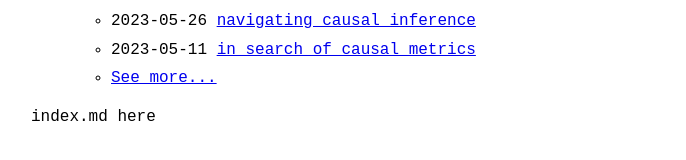
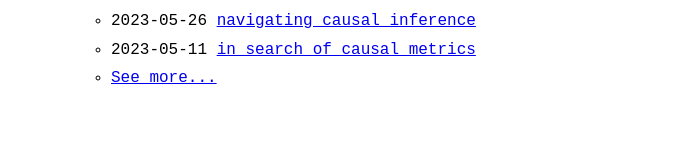
Before and after one commit to dsleo/dsleo.github.io, a Jekyll site: the page built from index.md, in a window 1280 px wide. Shown: the part 353-513 px from the top of the page, without its empty margins (289-975 px from the left). Built offline with Jekyll 4.4.1, drawn with Linux system fonts in a browser that asks for light colours.

```diff
--- a/Gemfile
+++ b/Gemfile
@@ -18,6 +18,7 @@ gem "github-pages", "~> 228", group: :jekyll_plugins
 # If you have any plugins, put them here!
 # group :jekyll_plugins do
   gem "jekyll-feed", "~> 0.15.1"
+  gem 'jekyll-sitemap'
 # end
 
 # Windows and JRuby does not include zoneinfo files, so bundle the tzinfo-data gem
--- a/_config.yml
+++ b/_config.yml
@@ -23,11 +23,12 @@ author: Léo Dreyfus-Schmidt
 email: your-email@example.com
 twitter_username: dsleo
 github_username:  dsleo
-url: "" # the base hostname & protocol for your site, e.g. http://example.com
+url: http://dsleo.github.io # the base hostname & protocol for your site, e.g. http://example.com
 baseurl: "" # the subpath of your site, e.g. /blog
 description: >- # this means to ignore newlines until "baseurl:"
  Documenting my learning.
 # description for head meta (Google search and feed.xml)
+goat_counter: dsleo
 
 favicon: "logo.png" # name+extension of favicon (which must be put on the root folder)
 # goat_counter: "yoursitename" # put your GoatCounter name if you want to use GoatCounter analytics
@@ -46,7 +47,7 @@ sass:
 plugins:
   - jekyll-feed
   - jekyll-seo-tag
-
+  - jekyll-sitemap
 
 # Exclude from processing.
 # The following items will not be processed, by default.
--- a/index.md
+++ b/index.md
@@ -1,5 +1,3 @@
 ---
 layout: home
 ---
-
-index.md here
```
Also changed, not shown: Gemfile.lock.
